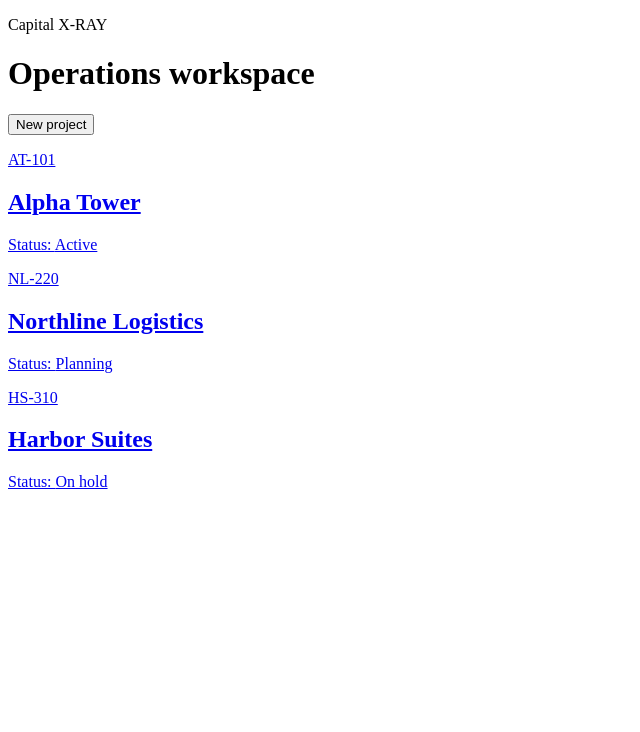
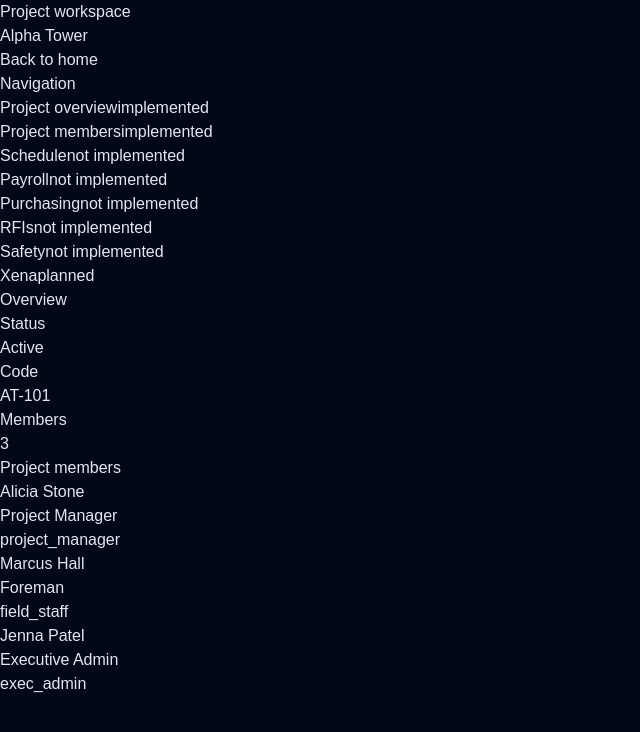
Before and after one commit to landlordaiteam-hue/Project-X-Ray-, a Next.js app: page / in a window 1280 px wide. Shown: the top 732 px of the page, without its empty margins (0-640 px from the left). Built offline with nearby package versions, Linux system fonts and the light colour scheme.

Commit message:
Fix project workspace foundation structure and restore valid app shell files

```diff
--- a/app/globals.css
+++ b/app/globals.css
@@ -1,14 +1,20 @@
-import './globals.css';
+@tailwind base;
+@tailwind components;
+@tailwind utilities;
 
-export const metadata = {
-  title: 'Capital X-RAY',
-  description: 'Project workspace foundation'
-};
+:root {
+  color-scheme: dark;
+}
 
-export default function RootLayout({ children }: { children: React.ReactNode }) {
-  return (
-    <html lang="en">
-      <body>{children}</body>
-    </html>
-  );
+html,
+body {
+  margin: 0;
+  min-height: 100%;
+  background: #020817;
+  color: #e2e8f0;
+  font-family: Arial, Helvetica, sans-serif;
 }
+
+* {
+  box-sizing: border-box;
+}
--- a/app/layout.tsx
+++ b/app/layout.tsx
@@ -1,33 +1,14 @@
-import Link from 'next/link';
+import './globals.css';
 
-const projects = [
-  { name: 'Alpha Tower', code: 'AT-101', status: 'Active', href: '/project/alpha-tower' },
-  { name: 'Northline Logistics', code: 'NL-220', status: 'Planning', href: '/project/northline-logistics' },
-  { name: 'Harbor Suites', code: 'HS-310', status: 'On hold', href: '/project/harbor-suites' }
-];
+export const metadata = {
+  title: 'Capital X-RAY',
+  description: 'Project workspace foundation'
+};
 
-export default function HomePage() {
+export default function RootLayout({ children }: { children: React.ReactNode }) {
   return (
-    <main className="min-h-screen bg-slate-950 text-slate-100">
-      <div className="mx-auto max-w-6xl px-6 py-12">
-        <div className="mb-8 flex items-center justify-between">
-          <div>
-            <p className="text-sm uppercase tracking-[0.25em] text-blue-300">Capital X-RAY</p>
-            <h1 className="mt-3 text-4xl font-bold">Operations workspace</h1>
-          </div>
-          <button className="rounded-md bg-blue-600 px-4 py-2 text-sm font-medium text-white">New project</button>
-        </div>
-
-        <div className="grid gap-6 md:grid-cols-3">
-          {projects.map((project) => (
-            <Link key={project.name} href={project.href} className="rounded-xl border border-slate-800 bg-slate-900 p-5 shadow-lg shadow-slate-950/30 hover:border-blue-600">
-              <p className="text-sm uppercase tracking-[0.2em] text-slate-400">{project.code}</p>
-              <h2 className="mt-3 text-2xl font-semibold">{project.name}</h2>
-              <p className="mt-4 text-sm text-slate-300">Status: {project.status}</p>
-            </Link>
-          ))}
-        </div>
-      </div>
-    </main>
+    <html lang="en">
+      <body>{children}</body>
+    </html>
   );
 }
--- /dev/null
+++ b/src/lib/rbac.ts
@@ -0,0 +1,5 @@
+export type Permission = string;
+
+export function hasPermission(grantedPermissions: Permission[], permission: Permission): boolean {
+  return grantedPermissions.includes(permission) || grantedPermissions.includes('*');
+}
```
Also changed, not shown: 2 other files (tests, documents, lock files or other folders).
